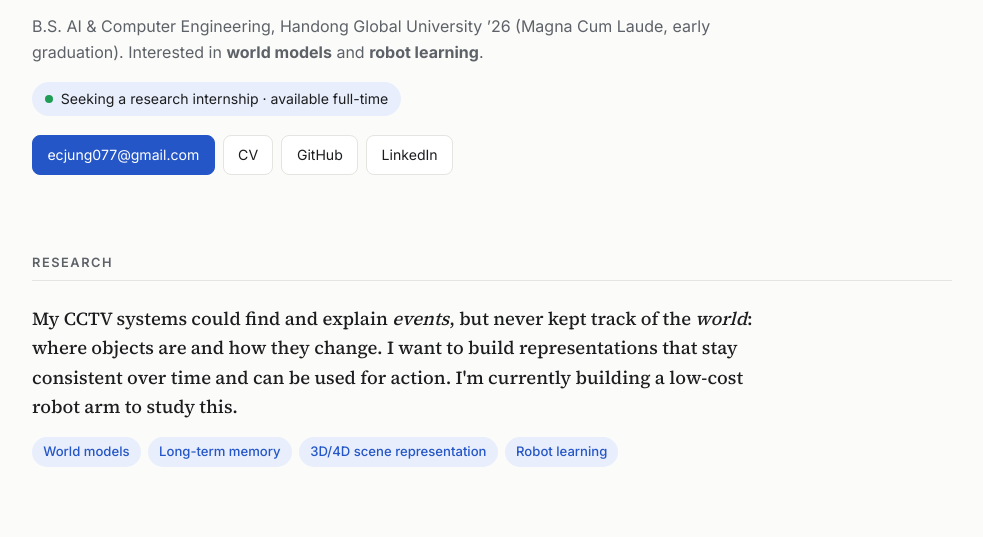
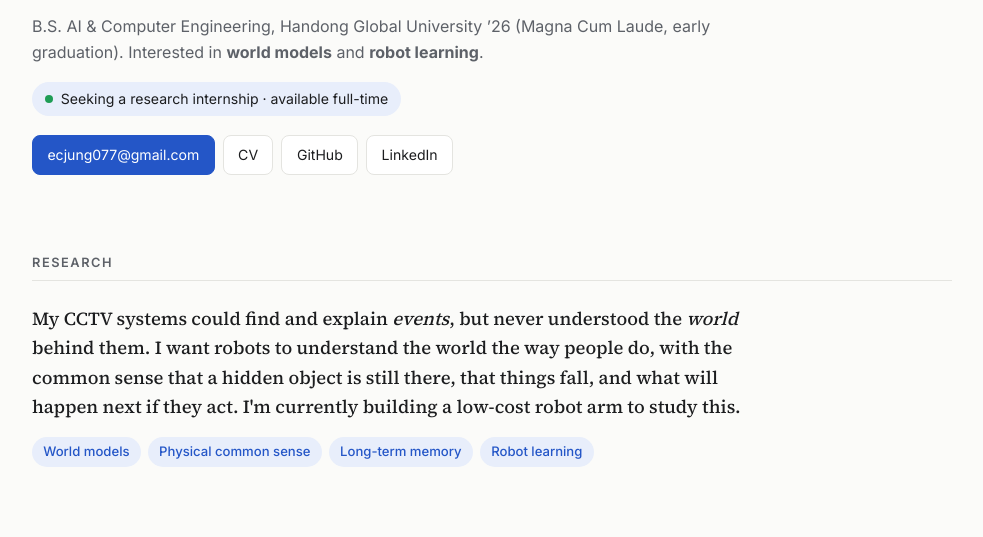
Before and after one commit to 248Kobe/248Kobe.github.io, a plain HTML site: page index.html in a window 1280 px wide. Shown: the part 263-800 px from the top of the page, without its empty margins (148-1131 px from the left). Drawn offline with Linux system fonts and the light colour scheme.

Commit message:
Rewrite research statement around human-like world understanding
Co-Authored-By: Claude Opus 5.5 <noreply@anthropic.com>

```diff
--- a/index.html
+++ b/index.html
@@ -56,12 +56,13 @@
     <section id="research">
       <h2>Research</h2>
       <p class="statement">
-        My CCTV systems could find and explain <em>events</em>, but never kept track of the <em>world</em>:
-        where objects are and how they change. I want to build representations that stay consistent over time
-        and can be used for action. I'm currently building a low-cost robot arm to study this.
+        My CCTV systems could find and explain <em>events</em>, but never understood the <em>world</em> behind them.
+        I want robots to understand the world the way people do, with the common sense that a hidden object
+        is still there, that things fall, and what will happen next if they act.
+        I'm currently building a low-cost robot arm to study this.
       </p>
       <p class="chips">
-        <span>World models</span><span>Long-term memory</span><span>3D/4D scene representation</span><span>Robot learning</span>
+        <span>World models</span><span>Physical common sense</span><span>Long-term memory</span><span>Robot learning</span>
       </p>
     </section>
 
```
